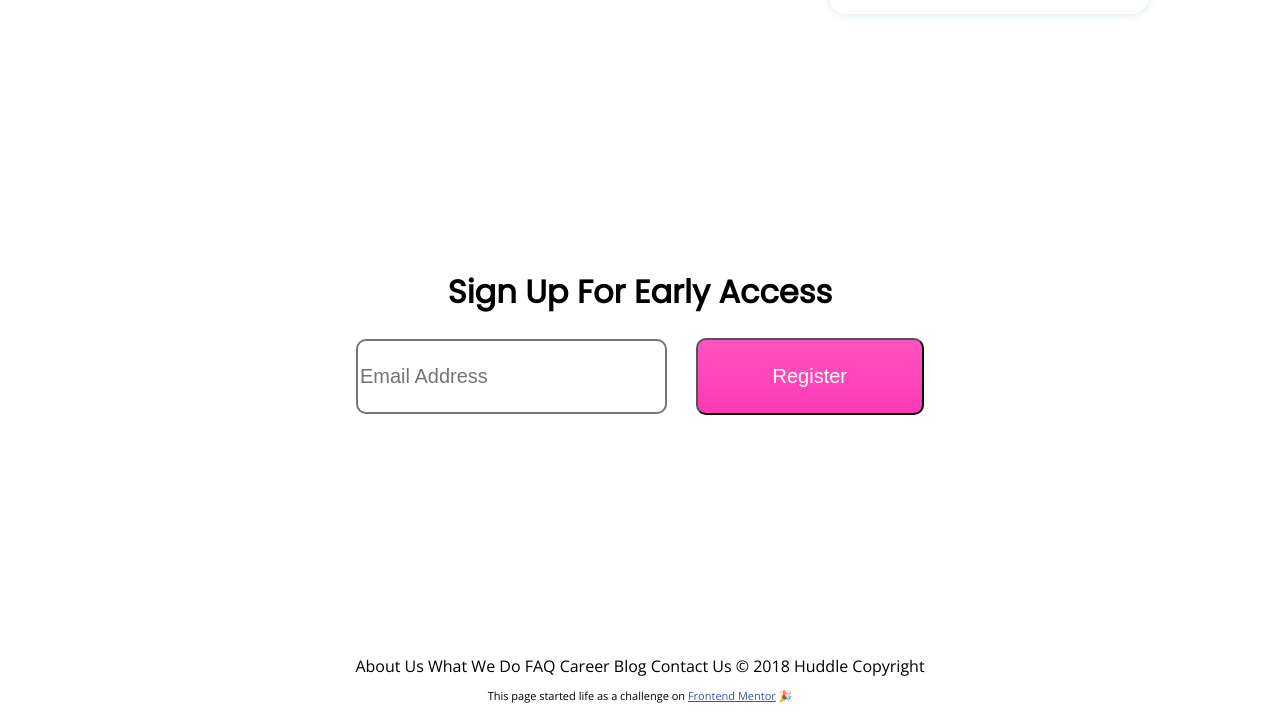
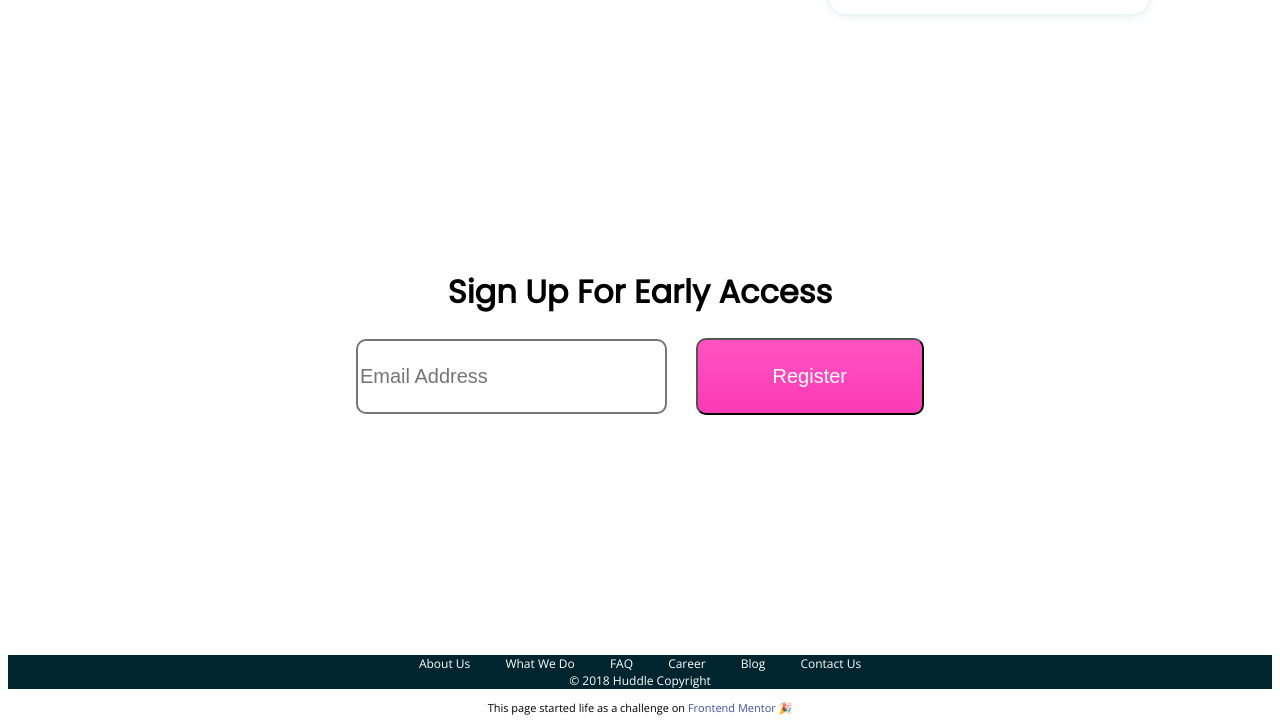
Before and after one commit to notSapling/HuddleLandingPage, a plain HTML site: page index.html in a window 1280 px wide. Shown: the part 1203-1929 px from the top of the page. Drawn offline with nearby package versions, Linux system fonts and the light colour scheme.

Commit message:
adjust bottom container and links

```diff
--- a/css/styles.css
+++ b/css/styles.css
@@ -1,3 +1,12 @@
+a {
+  text-decoration: none;
+  color: white;
+}
+
+a:hover {
+  color: #808d99;
+}
+
 body {
   font-family: 'Open Sans', sans-serif;
   text-align: center;
@@ -5,6 +14,14 @@ body {
 
 h1 {
   font-family: 'Poppins', sans-serif;
+  font-weight: 700;
+}
+
+.bottom-container {
+  background-color: #00252e;
+  color: white;
+  margin: 0 auto;
+  font-size: 0.75em;
 }
 
 .btn {
@@ -58,6 +75,10 @@ h1 {
   white-space: nowrap;
 }
 
+.links {
+  padding: 0 1rem;
+}
+
 .main-description {
   width: 50%;
   margin: 0 auto 3rem;
--- a/index.html
+++ b/index.html
@@ -244,12 +244,14 @@
   </div>
 
   <div class="bottom-container">
-    About Us
-    What We Do
-    FAQ
-    Career
-    Blog
-    Contact Us
+    <div>
+    <a class="links" href="#">About Us</a>
+    <a class="links" href="#">What We Do</a>
+    <a class="links" href="#">FAQ</a>
+    <a class="links" href="#">Career</a>
+    <a class="links" href="#">Blog</a>
+    <a class="links" href="#">Contact Us</a>
+  </div>
 
     &copy; 2018 Huddle Copyright
   </div>
```
